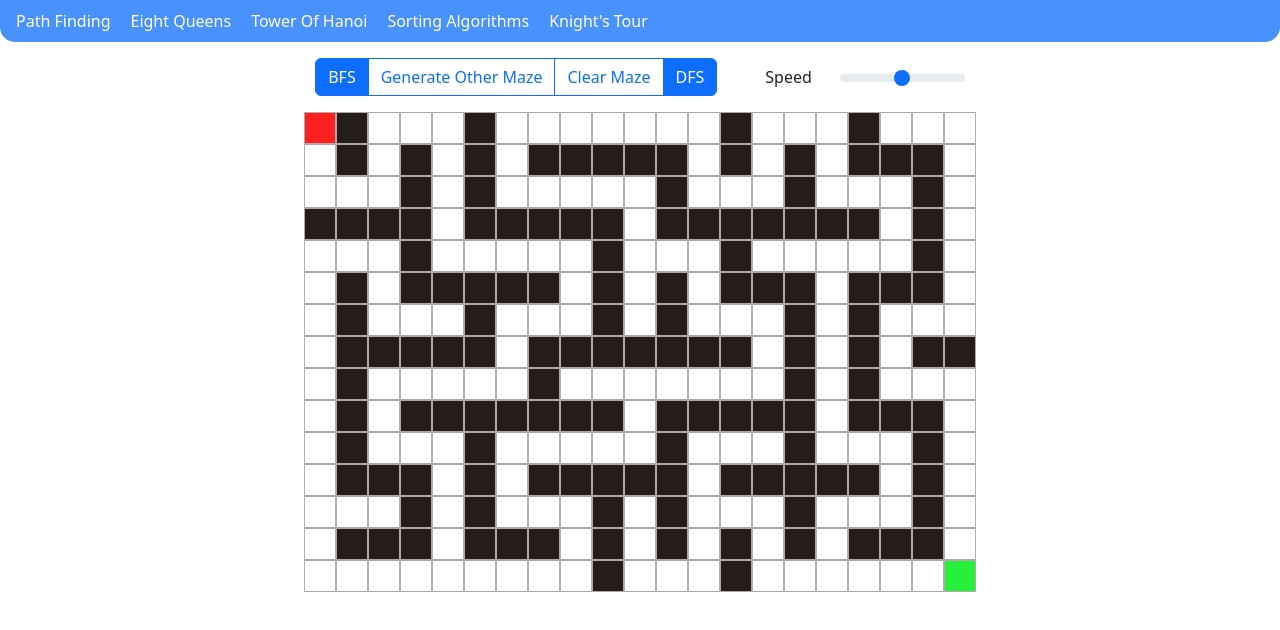
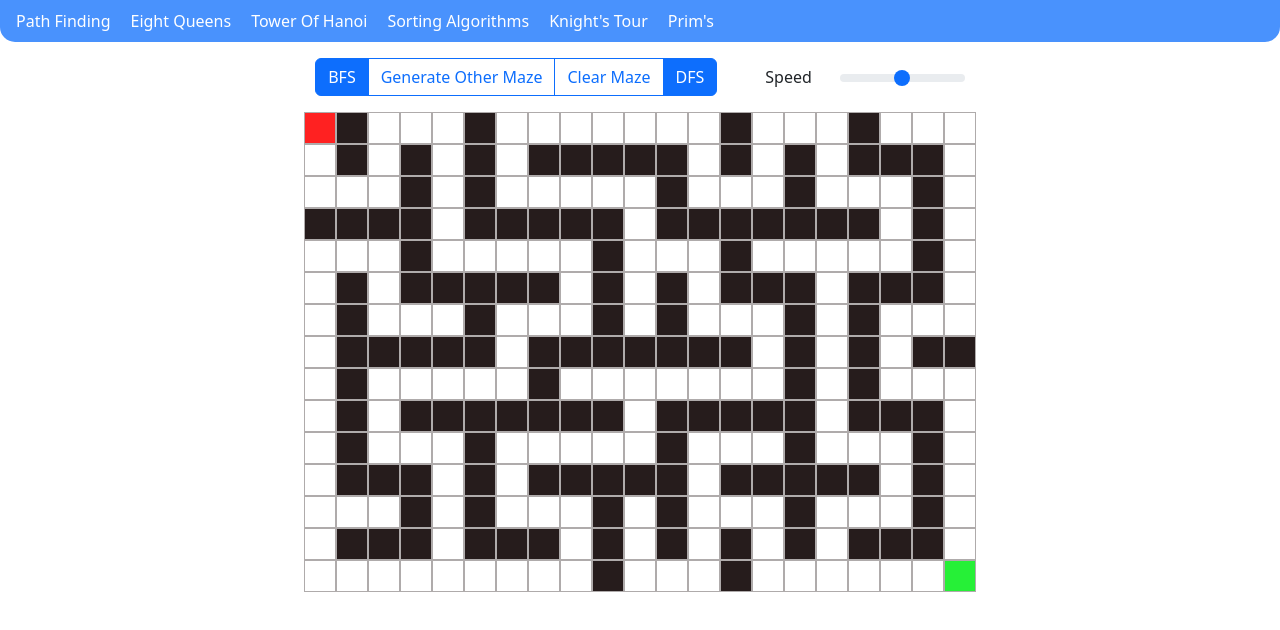
Before and after one commit to IvayloNikolov36/AlgorithmVisualiser, a React (Create React App) app in the folder algorithm-visualizer/: page / in a window 1280 px wide. Shown: the top 630 px of the page. Built offline with nearby package versions, Linux system fonts and the light colour scheme.

Commit message:
prims algorithm initial

```diff
--- a/algorithm-visualizer/package.json
+++ b/algorithm-visualizer/package.json
@@ -7,6 +7,7 @@
     "@testing-library/react": "^13.4.0",
     "@testing-library/user-event": "^13.5.0",
     "bootstrap": "^5.3.3",
+    "cytoscape": "^3.30.2",
     "lodash": "^4.17.21",
     "react": "^18.3.1",
     "react-bootstrap": "^2.10.4",
--- a/algorithm-visualizer/src/App.css
+++ b/algorithm-visualizer/src/App.css
@@ -255,3 +255,10 @@
 .knightsTourTitle {
   height: 2.375rem;
 }
+
+
+/* --- Graphs Algorithms --- */
+
+#cy {
+  height: 31.25rem;
+}
--- a/algorithm-visualizer/src/App.js
+++ b/algorithm-visualizer/src/App.js
@@ -6,6 +6,7 @@ import {
   Header,
   KnightsTour,
   MazeMatrix,
+  Prims,
   SortingAlgorithms
 }
   from './components';
@@ -22,6 +23,7 @@ function App() {
         <Route path={routes.TowerOfHanoi} element={<HanoiTower />} />
         <Route path={routes.Sorting} element={<SortingAlgorithms />} />
         <Route path={routes.KnightsTour} element={<KnightsTour />} />
+        <Route path={routes.Prims} element={<Prims />} />
       </Routes>
     </Router>
   );
--- /dev/null
+++ b/algorithm-visualizer/src/components/Prims.jsx
@@ -0,0 +1,148 @@
+import cytoscape from 'cytoscape';
+import { useEffect } from 'react';
+
+const NodesGroup = 'nodes';
+const EdgesGroup = 'edges';
+
+export function Prims() {
+
+    useEffect(() => {
+
+        const cy = cytoscape({
+            container: document.getElementById('cy'),
+            elements: getElements(),
+            style: getStyles(),
+            layout: getOptions(),
+            zoom: 1
+        });
+
+        // console.log( cy.nodes()[1].data("id")); // b
+        //console.log(cy.nodes())
+
+        cy.nodes('[id = "a"]').style('background-color', '#ffff00');
+        cy.edges('[id = "ab"]')
+            .style('line-color', '#ffff00')
+            .style('target-arrow-color', '#ffff00');
+
+        cy.on('tap', 'node', function (e) {
+            var ele = e.target;
+            if (cy.elements('node')) {
+                cy.elements().difference(ele.outgoers());
+                ele.addClass('highlight').outgoers().addClass('highlight');
+            }
+        });
+
+        cy.on('cxttap', 'node', function (e) {
+            var ele = e.target;
+            ele.removeClass('highlight').outgoers().removeClass('highlight');
+        });
+
+    }, [])
+
+    const getOptions = () => {
+        return {
+            name: 'breadthfirst',
+            fit: true, // whether to fit the viewport to the graph
+            directed: false, // whether the tree is directed downwards (or edges can point in any direction if false)
+            padding: 60, // padding on fit
+            circle: false, // put depths in concentric circles if true, put depths top down if false
+            grid: false, // whether to create an even grid into which the DAG is placed (circle:false only)
+            spacingFactor: 1.35, // positive spacing factor, larger => more space between nodes (N.B. n/a if causes overlap)
+            boundingBox: undefined, // constrain layout bounds; { x1, y1, x2, y2 } or { x1, y1, w, h }
+            avoidOverlap: true, // prevents node overlap, may overflow boundingBox if not enough space
+            nodeDimensionsIncludeLabels: false, // Excludes the label when calculating node bounding boxes for the layout algorithm
+            roots: undefined, // the roots of the trees
+            depthSort: undefined, // a sorting function to order nodes at equal depth. e.g. function(a, b){ return a.data('weight') - b.data('weight') }
+            animate: false, // whether to transition the node positions
+            animationDuration: 500, // duration of animation in ms if enabled
+            animationEasing: undefined, // easing of animation if enabled,
+            animateFilter: function (node, i) { return true; }, // a function that determines whether the node should be animated.  All nodes animated by default on animate enabled.  Non-animated nodes are positioned immediately when the layout starts
+            ready: undefined, // callback on layoutready
+            stop: undefined, // callback on layoutstop
+            transform: function (node, position) { return position; } // transform a given node position. Useful for changing flow direction in discrete layouts
+        };
+    }
+
+    const getElements = () => {
+        return [
+            { group: NodesGroup, data: { id: 'a' } },
+            { group: NodesGroup, data: { id: 'b' } },
+            { group: NodesGroup, data: { id: 'c' } },
+            { group: NodesGroup, data: { id: 'd' } },
+            { group: NodesGroup, data: { id: 'e' } },
+            { group: NodesGroup, data: { id: 'f' } },
+            { group: EdgesGroup, data: { id: 'ab', source: 'a', target: 'b' } },
+            { group: EdgesGroup, data: { id: 'ac', source: 'a', target: 'c' } },
+            { group: EdgesGroup, data: { id: 'ad', source: 'a', target: 'd' } },
+            { group: EdgesGroup, data: { id: 'bd', source: 'b', target: 'd' } },
+            { group: EdgesGroup, data: { id: 'cd', source: 'c', target: 'd' } },
+            { group: EdgesGroup, data: { id: 'ce', source: 'c', target: 'e' } },
+            { group: EdgesGroup, data: { id: 'ed', source: 'e', target: 'd' } },
+            { group: EdgesGroup, data: { id: 'ef', source: 'e', target: 'f' } },
+        ]
+    }
+
+    const getStyles = () => {
+        return [
+            {
+                selector: 'node',
+                style: {
+                    'background-color': '#0D6EFD',
+                    'label': 'data(id)',
+                    'width': 40,
+                    'height': 40
+                }
+            },
+            {
+                selector: 'edge',
+                style: {
+                    'width': 5,
+                    'line-color': '#ccc',
+                    'target-arrow-color': '#ccc',
+                    // 'target-arrow-shape': 'triangle',
+                    'curve-style': 'bezier'
+                }
+            },
+            {
+                selector: 'node[background_color]',
+                style: {
+                    'background-color': 'data(background_color)',
+                    'text-outline-color': 'data(background_color)',
+                }
+            },
+            {
+                selector: 'edge[line-color]',
+                style: {
+                    'line-color': 'data(line-color)',
+                }
+            },
+            {
+                selector: 'edge[target-arrow-color]',
+                style: {
+                    'target-arrow-color': 'data(target-arrow-color)',
+                }
+            },
+            {
+                selector: 'node.highlight',
+                style: {
+                    'label': 'data(name)',
+                    'text-valign': 'center',
+                    'color': "white",
+                    'text-outline-color': 'red',
+                    'text-outline-width': 2,
+                    'background-color': 'red'
+                }
+            },
+            {
+                selector: 'node.semitransp',
+                style: { 'opacity': '0.5' }
+            },
+
+        ];
+    }
+
+    return (
+        <div id="cy" className="d-flex w-100">
+        </div>
+    );
+}
--- a/algorithm-visualizer/src/components/index.js
+++ b/algorithm-visualizer/src/components/index.js
@@ -4,3 +4,4 @@ export * from './HanoiTower';
 export * from './MazeMatrix';
 export * from './SortingAlgorithms';
 export * from './KnightsTour';
+export * from './Prims';
--- a/algorithm-visualizer/src/components/main/Header.jsx
+++ b/algorithm-visualizer/src/components/main/Header.jsx
@@ -11,6 +11,7 @@ export function Header() {
                 <NavLink to={routes.TowerOfHanoi}>Tower Of Hanoi</NavLink>
                 <NavLink to={routes.Sorting}>Sorting Algorithms</NavLink>
                 <NavLink to={routes.KnightsTour}>Knight's Tour</NavLink>
+                <NavLink to={routes.Prims}>Prim's</NavLink>
             </div>
         </div>
     );
--- a/algorithm-visualizer/src/enums/routes.js
+++ b/algorithm-visualizer/src/enums/routes.js
@@ -4,4 +4,5 @@ export const Routes = {
     Sorting: '/sorting',
     EightQueens: '/eight-queens',
     KnightsTour: '/knights-rout',
+    Prims: '/prims',
 }
```
Also changed, not shown: 1 other file (tests, documents, lock files or other folders).
